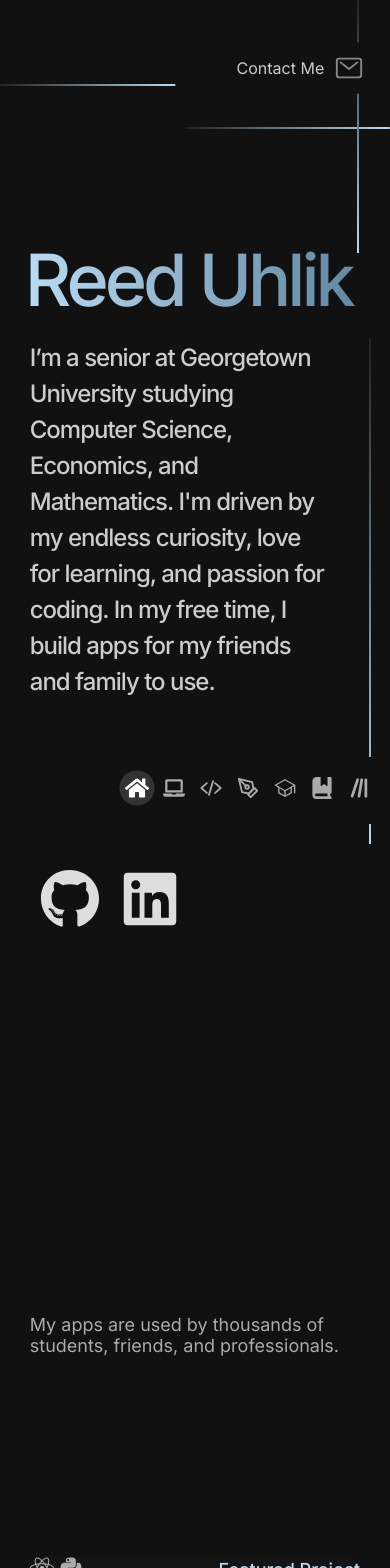
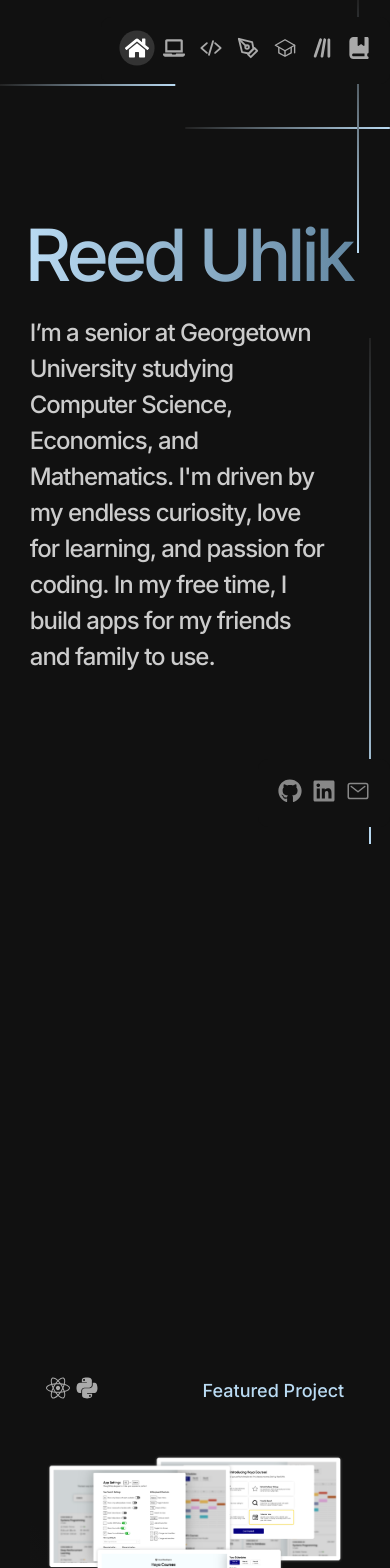
Before and after one commit to reeduhlik/reeduhlik-v3, a Next.js app: page / in a window 390 px wide. Shown: the top 1568 px of the page. Built offline with nearby package versions, Linux system fonts and the light colour scheme.

Commit message:
tweaks & analytics

```diff
--- a/app/layout.tsx
+++ b/app/layout.tsx
@@ -1,6 +1,7 @@
 import type { Metadata } from "next";
 import { Inter } from "next/font/google";
 import "./globals.css";
+import { Analytics } from "@vercel/analytics/react";
 
 const inter = Inter({ subsets: ["latin"] });
 
@@ -17,7 +18,10 @@ export default function RootLayout({
 }>) {
   return (
     <html lang="en">
-      <body className={inter.className}>{children}</body>
+      <body className={inter.className}>
+        {children}
+        <Analytics />
+      </body>
     </html>
   );
 }
--- a/app/page.module.css
+++ b/app/page.module.css
@@ -12,6 +12,7 @@
 
 .socials {
   margin-top: 20vh;
+  margin-bottom: 20vh;
   color: #ddd;
   animation: fadein linear forwards;
   animation-timeline: view();
@@ -36,7 +37,7 @@
   -webkit-background-clip: text;
   -webkit-text-fill-color: transparent;
   width: fit-content;
-  margin-top: 3vh;
+
   margin-bottom: 2vh;
   margin-left: -5px;
   animation: fadein ease-in forwards;
@@ -64,22 +65,22 @@
   animation: focus_text linear forwards;
   animation-timeline: view();
   animation-range-start: 30vh;
-  animation-range-end: 60vh;
+  animation-range-end: 65vh;
   transition: 0.5s all;
 }
 .subsection2 {
   animation: focus_text linear forwards;
   animation-timeline: view();
-  animation-range-start: 55vh;
-  animation-range-end: 85vh;
+  animation-range-start: 70vh;
+  animation-range-end: 90vh;
   transition: 0.5s all;
 }
 
 .subsection3 {
   animation: focus_text linear forwards;
   animation-timeline: view();
-  animation-range-start: 80vh;
-  animation-range-end: 100vh;
+  animation-range-start: 90vh;
+  animation-range-end: 110vh;
   transition: 0.5s all;
 }
 
@@ -283,6 +284,9 @@
 .devheader {
   color: var(--primary-blue);
   display: flex;
+
+  width: fit-content;
+  justify-content: flex-start;
   align-items: center;
   animation: projectheader linear forwards;
   animation-timeline: view();
@@ -290,6 +294,7 @@
   animation-range-end: 50vh;
   transform-origin: left;
   scroll-margin: 100px;
+
   opacity: 0;
 }
 .designheader {
@@ -302,6 +307,7 @@
   animation-range-start: 40vh;
   animation-range-end: 50vh;
   transform-origin: left;
+  margin-bottom: -5px;
   opacity: 0;
 }
 @keyframes projectheader {
@@ -319,7 +325,7 @@
 .projectsheader svg,
 .devheader svg,
 .designheader svg {
-  font-size: 18px;
+  font-size: 24px;
   margin-right: 10px;
 }
 .projectsheader h5,
@@ -348,7 +354,7 @@
   display: flex;
   flex-direction: column;
   position: fixed;
-  top: 30vh;
+  top: 20vh;
   right: 0px;
   color: #888;
   z-index: 1000;
@@ -361,6 +367,38 @@
   scale: 0.9;
   transform-origin: right;
 }
+
+.navsocial {
+  display: flex;
+  flex-direction: column;
+  position: fixed;
+  bottom: 5vh;
+  right: 0px;
+  color: #888;
+  z-index: 1000;
+
+  padding: 20px;
+  border-radius: 10px;
+  cursor: pointer;
+  transition: 0.2s all;
+
+  scale: 0.8;
+  transform-origin: right;
+}
+.navsocial a {
+  transition: 0.5s all;
+  text-decoration: none;
+  color: #888;
+  padding: 10px;
+}
+.navsocial svg {
+  font-size: 36px;
+}
+
+.navsocial a:hover {
+  color: white;
+}
+
 .nav:hover {
   opacity: 1;
   scale: 1;
@@ -434,7 +472,7 @@
   animation-range-end: 50vh;
   transform-origin: top;
   opacity: 0.5;
-  background: #141414;
+  background: linear-gradient(225deg, #111 50%, #222 100%);
 }
 
 .griditem h3 {
@@ -447,6 +485,7 @@
 .griditem p {
   font-size: 16px;
   line-height: 150%;
+  margin-bottom: 10px;
   color: #888;
 }
 .griditem img {
@@ -494,7 +533,7 @@
   border-radius: 20px;
   padding: 30px;
   margin-bottom: 40px;
-  background: #141414;
+  background: linear-gradient(225deg, #111 50%, #222 100%);
 }
 
 .featuredcard img {
@@ -564,7 +603,7 @@
 
 @keyframes slideinleft {
   0% {
-    transform: translateX(-50%);
+    transform: translateX(-20%);
     opacity: 0;
   }
   100% {
@@ -575,7 +614,7 @@
 
 @keyframes slideinup {
   0% {
-    transform: translateY(50%);
+    transform: translateY(20%);
     opacity: 0;
   }
   100% {
@@ -586,7 +625,7 @@
 
 @keyframes slideinright {
   0% {
-    transform: translateX(50%);
+    transform: translateX(20%);
     opacity: 0;
   }
   100% {
@@ -597,7 +636,7 @@
 
 @keyframes slideindown {
   0% {
-    transform: translateY(-50%);
+    transform: translateY(-20%);
     opacity: 0;
   }
   100% {
@@ -622,7 +661,8 @@
 .buttons {
   display: flex;
 
-  margin-top: 30px;
+  margin-top: 20px;
+  margin-bottom: 20px;
 }
 
 .projectsubtitle {
@@ -965,9 +1005,9 @@
   .nav {
     flex-direction: row;
     position: fixed;
-    bottom: 20px;
+
     align-items: center;
-    top: auto;
+    top: 2vh;
     right: 0vh;
     background: #111;
     height: fit-content;
@@ -993,6 +1033,25 @@
   .navitem p {
     display: none;
   }
+
+  .navsocial {
+    flex-direction: row;
+    position: fixed;
+    bottom: 2vh;
+    right: 0vh;
+    background: #111;
+    height: fit-content;
+    opacity: 1;
+    margin: 0;
+    padding: 15px;
+    scale: 1;
+  }
+  .navsocial a {
+    padding: 5px;
+  }
+  .navsocial svg {
+    font-size: 24px;
+  }
   .name {
     font-size: 72px;
     width: 100%;
@@ -1013,18 +1072,19 @@
   .headerblue,
   .headergreen,
   .headerorange {
-    font-size: 32px;
+    font-size: 40px;
     letter-spacing: -2px;
     animation: fadein ease-in forwards;
     animation-timeline: view();
     animation-range-start: 0vh;
+    line-height: 100%;
     animation-range-end: 40vh;
   }
   .featuredcard {
-    padding: 0;
+    padding: 16px;
     width: 100%;
     margin: 0;
-    margin-top: 100px;
+    margin-top: 50px;
     animation: none;
     opacity: 1;
   }
@@ -1032,12 +1092,22 @@
     width: 100%;
   }
 
+  .griditem {
+    padding: 20px;
+    margin-bottom: 20px;
+  }
+  .designgriditem,
+  .othergriditem {
+    padding: 20px;
+    background: linear-gradient(225deg, #111 50%, #222 100%);
+  }
   .designgriditem > div,
   .othergriditem > div {
     padding: 0px;
   }
 
-  .othergriditem h3 {
+  .othergriditem h3,
+  .designgriditem h3 {
     font-size: 36px;
   }
 
@@ -1047,6 +1117,7 @@
     font-size: 16px;
     flex-direction: column;
     align-items: flex-start;
+    margin-bottom: 10px;
   }
   .devheader svg,
   .designheader svg,
--- a/app/page.tsx
+++ b/app/page.tsx
@@ -63,7 +63,7 @@ export default function Home() {
 
   useEffect(() => {
     const observer = new IntersectionObserver(callback, {
-      threshold: 0.5,
+      threshold: 0.8,
     });
 
     if (featuredRef.current) observer.observe(featuredRef.current);
@@ -81,10 +81,17 @@ export default function Home() {
 
   return (
     <main className={styles.main}>
-      <a href="mailto:reeduhlik@gmail.com" className={styles.emailcontainer}>
-        <p>Contact Me</p>
-        <IoMailOutline className={styles.email} />
-      </a>
+      <div className={styles.navsocial}>
+        <a href="https://github.com/reeduhlik" target="_blank">
+          <FaGithub />
+        </a>
+        <a href="https://linkedin.com/in/reeduhlik" target="_blank">
+          <FaLinkedin />
+        </a>
+        <a href="mailto:reeduhlik@gmail.com">
+          <IoMailOutline />
+        </a>
+      </div>
       <div className={styles.nav}>
         <div
           className={
@@ -143,7 +150,7 @@ export default function Home() {
               : styles.navitem
           }
           onClick={() => scrollToRef(otherRef)}>
-          <FaBookBookmark />
+          <FaLinesLeaning />
           <p>Other Works</p>
         </div>
         <div
@@ -153,7 +160,7 @@ export default function Home() {
               : styles.navitem
           }
           onClick={() => scrollToRef(storyRef)}>
-          <FaLinesLeaning />
+          <FaBookBookmark />
           <p>My Story</p>
         </div>
       </div>
@@ -199,6 +206,9 @@ export default function Home() {
             <a href="https://linkedin.com/in/reeduhlik" target="_blank">
               <FaLinkedin />
             </a>
+            <a href="mailto:reeduhlik@gmail.com">
+              <IoMailOutline />
+            </a>
           </div>
         </div>
         <div
@@ -214,9 +224,7 @@ export default function Home() {
             bottom: "0px",
             right: "5vw",
           }}></div>
-      </div>
 
-      <div className={styles.container}>
         <div className={styles.projects}>
           <div
             className={styles.projectsheader}
@@ -226,16 +234,8 @@ export default function Home() {
             <h5>Featured Projects</h5>
           </div>
           <h2 className={styles.headerorange}>
-            Some of my favorite things I've built
+            Some of my favorite things I've built.
           </h2>
-          <h4
-            className={styles.projectsubtitle}
-            style={{
-              marginBottom: "100px",
-            }}>
-            My apps are used by thousands of students, friends, and
-            professionals.
-          </h4>
           <div className={styles.featured}>
             <div className={styles.featuredleft}>
               <div className={`${styles.featuredcard} ${styles.slideinleft}`}>
@@ -427,11 +427,9 @@ export default function Home() {
             <IoCodeSlash />
             <h5>Dev Portfolio</h5>
           </div>
-          <h2 className={styles.headerblue}>I use coding to solve problems.</h2>
-
-          <h4 className={styles.projectsubtitle}>
-            I create solutions to inefficiencies I find around me.
-          </h4>
+          <h2 className={styles.headerblue}>
+            I solve inefficiences around me.
+          </h2>
           <div className={styles.projectgrid}>
             <div className={styles.griditem}>
               <img src="/projects/hoyalytics.png" alt="Hoya Courses" />
@@ -636,10 +634,6 @@ export default function Home() {
         <h2 className={styles.headergreen}>
           I also design stunning user interfaces.
         </h2>
-        <h4 className={styles.projectsubtitle}>
-          I believe that great software should be beautiful, simple, and easy to
-          use.
-        </h4>
         <div className={styles.designgrid}>
           <div className={styles.designgriditem}>
             <img src="/projects/reservable.png" alt="Portfolio Image" />
@@ -740,8 +734,7 @@ export default function Home() {
             fontSize: "14px",
             marginBottom: "100px",
           }}>
-          I've earned an A in every course in taken in my discipline. *
-          indicates courses I'm taking Fall 2024.
+          * indicates courses I'm taking Fall 2024.
         </p>
         <div
           className={styles.designheader}
@@ -910,7 +903,7 @@ export default function Home() {
             <h3>Reed Uhlik</h3>
             <p>&copy; 2024 Reed Uhlik. All rights reserved.</p>
             <h6 onClick={() => window.scrollTo({ top: 0, behavior: "smooth" })}>
-              Scroll to Top
+              Back to Top
             </h6>
           </div>
           <div className={styles.footerright}>
--- a/package.json
+++ b/package.json
@@ -9,6 +9,7 @@
     "lint": "next lint"
   },
   "dependencies": {
+    "@vercel/analytics": "^1.3.1",
     "next": "14.2.2",
     "react": "^18",
     "react-dom": "^18",
```
Also changed, not shown: 1 other file (tests, documents, lock files or other folders).
